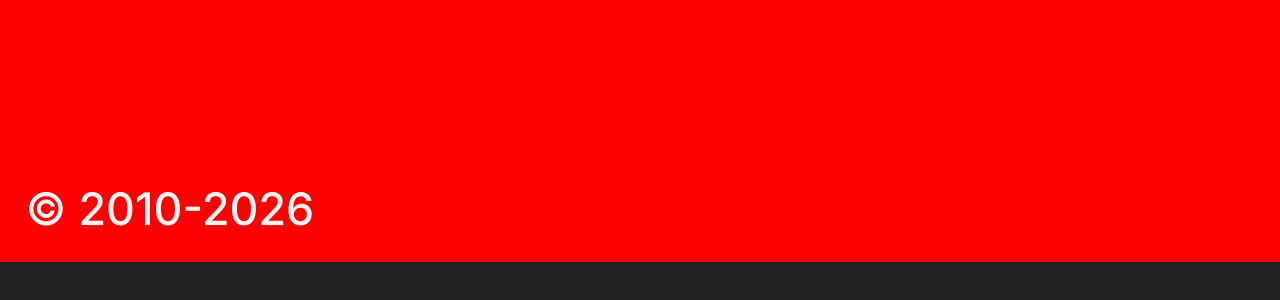
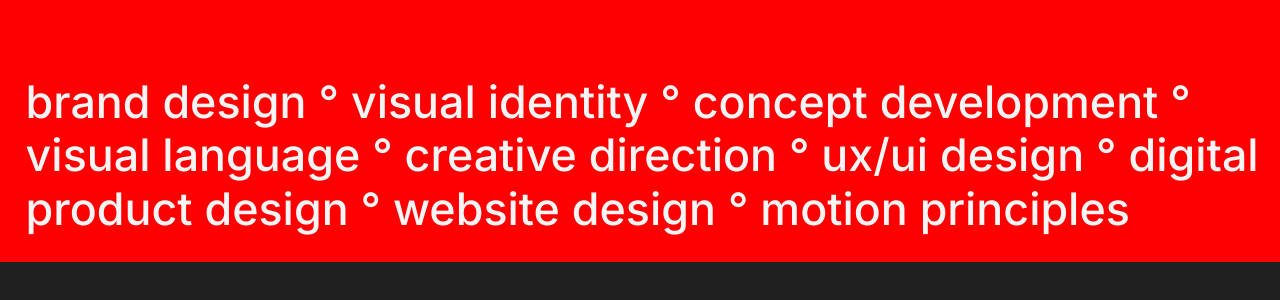
Before and after one commit to g581dg581d/g581d, a plain HTML site: page index.html in a window 1280 px wide. Shown: the part 5177-5477 px from the top of the page. Drawn offline with Linux system fonts and the light colour scheme.

Commit message:
Update index.html

```diff
--- a/index.html
+++ b/index.html
@@ -96,7 +96,7 @@
 
   <!-- Accent -->
   <section class="accent-panel" aria-hidden="true">
-    <div class="accent-panel__text display-text">© 2010-2026</div>
+    <div class="accent-panel__text display-text">brand design ° visual identity ° concept development ° visual language ° creative direction ° ux/ui design ° digital product design ° website design ° motion principles</div>
   </section>
 
   <!-- Footer -->
```
